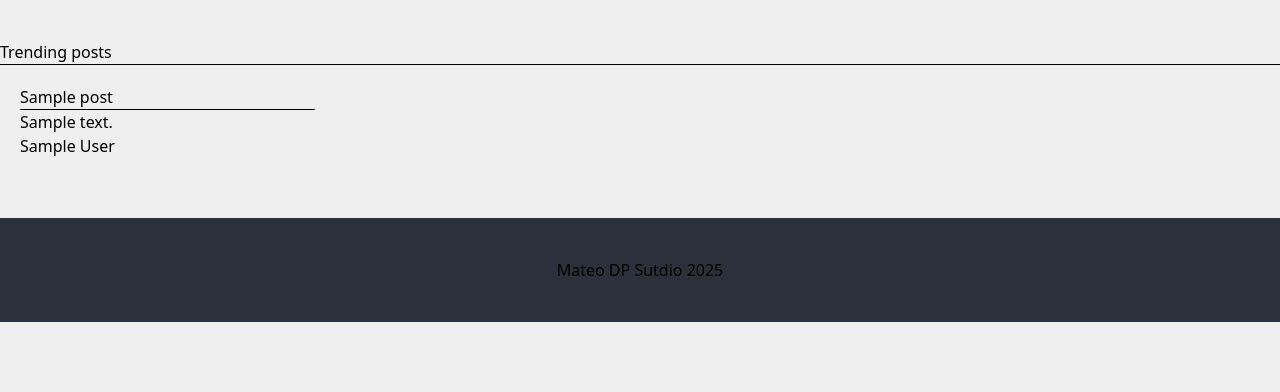
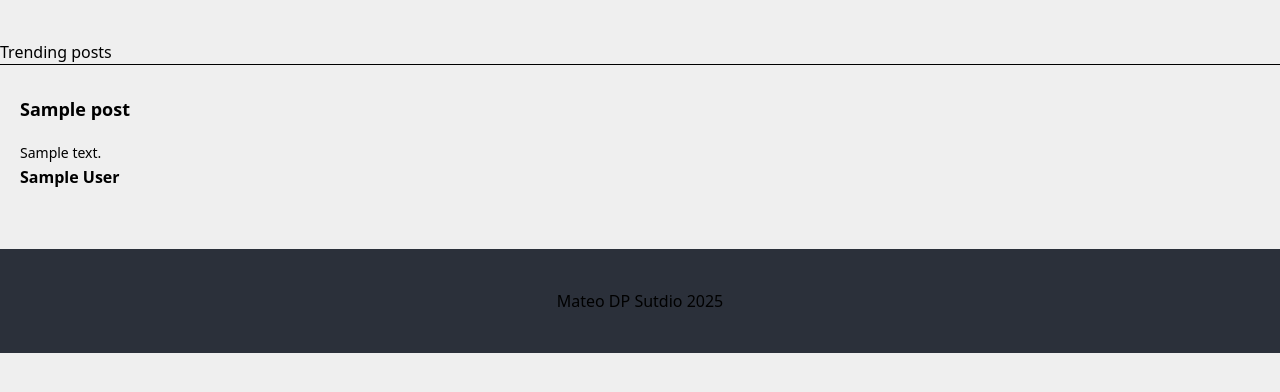
Before and after one commit to Diplodocus-studio/Projet-Libre-Simple, a Flask app: page / in a window 1280 px wide. Shown: the part 114-506 px from the top of the page. Run offline with Flask 3, Linux system fonts and the light colour scheme; a database or web service that is not in the repository returns one stand-in record (values such as "Sample title"); some libraries are stand-ins or nearby versions.

Commit message:
change tw on articels

```diff
--- a/templates/index.html
+++ b/templates/index.html
@@ -35,11 +35,17 @@
 
             <!--structure bloc d'annonce-->
             {% for trending_post in trending_post %}
-            <article class="">
-                <h3 class="">{{trending_post['title']}}</h3>
-                <hr>
-                <p class="">{{trending_post['content']}}</p>
-                <p class="">{{trending_post['author']}}</p>
+            <article class="group relative grow">
+                <div>
+                    <h3 class="mt-3 text-lg/6 font-semibold text-gray-900 group-hover:text-gray-600">
+                        <a href="#">
+                            <span class="absolute inset-0"></span>
+                            {{trending_post['title']}}
+                        </a>
+                    </h3>
+                    <p class="mt-5 line-clamp-3 text-sm/6 text-gray-600">{{trending_post['content']}}</p>
+                    <p class="font-semibold text-gray-900">{{trending_post['author']}}</p>
+                </div>
             </article>
             {% endfor %}
         </section>
```
